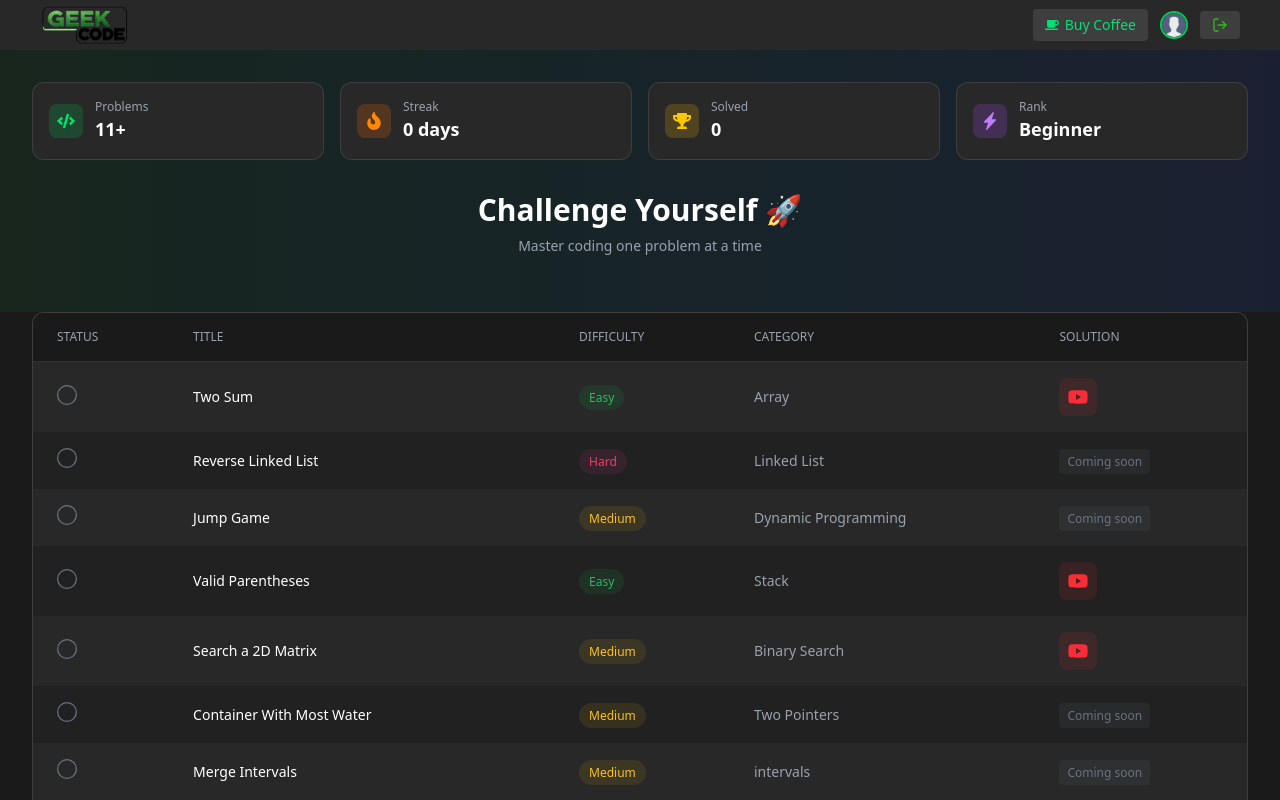
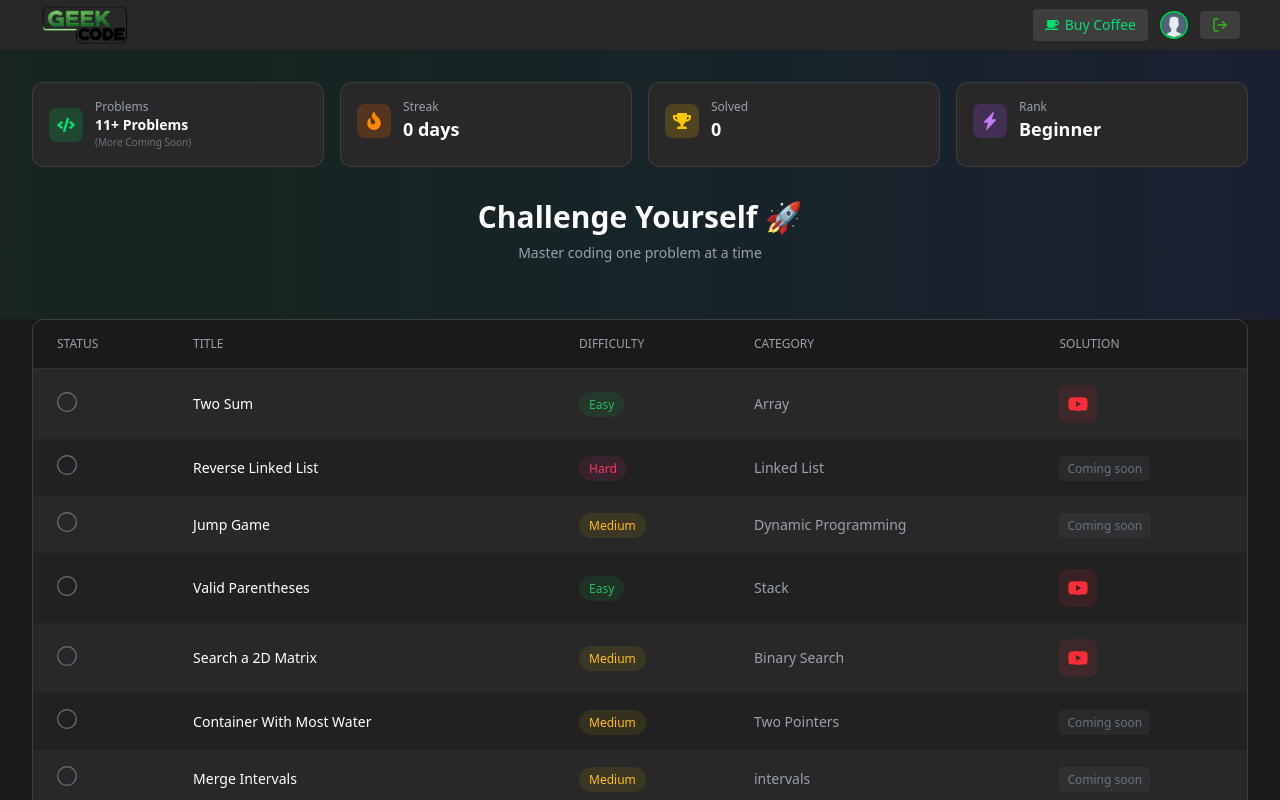
Before and after one commit to prakhar-srivastavaa/GeekCode, a Next.js app: page / in a window 1280 px wide. Shown: the top 800 px of the page. Built offline with nearby package versions, Linux system fonts and the light colour scheme; no server answers; sample sign-in values are in the browser's storage.

Commit message:
problem desc. ahead

```diff
--- a/src/pages/index.tsx
+++ b/src/pages/index.tsx
@@ -32,7 +32,8 @@ export default function Home() {
                 </div>
                 <div>
                   <p className="text-gray-400 text-xs">Problems</p>
-                  <p className="text-white font-bold text-lg">11+</p>
+                  <p className="text-white font-bold text-sm">11+ Problems</p>
+                  <p className="text-gray-500 text-[10px]">(More Coming Soon)</p>
                 </div>
               </div>
             </div>
```
